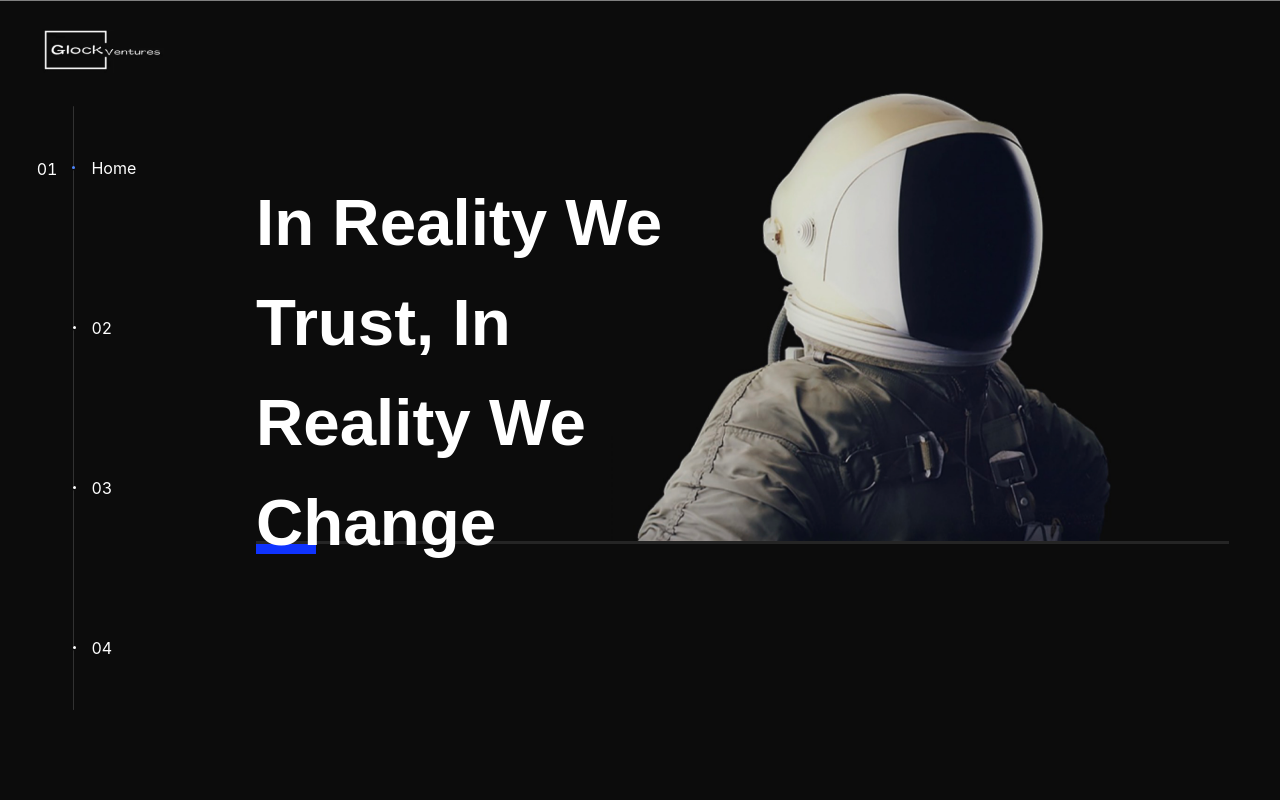
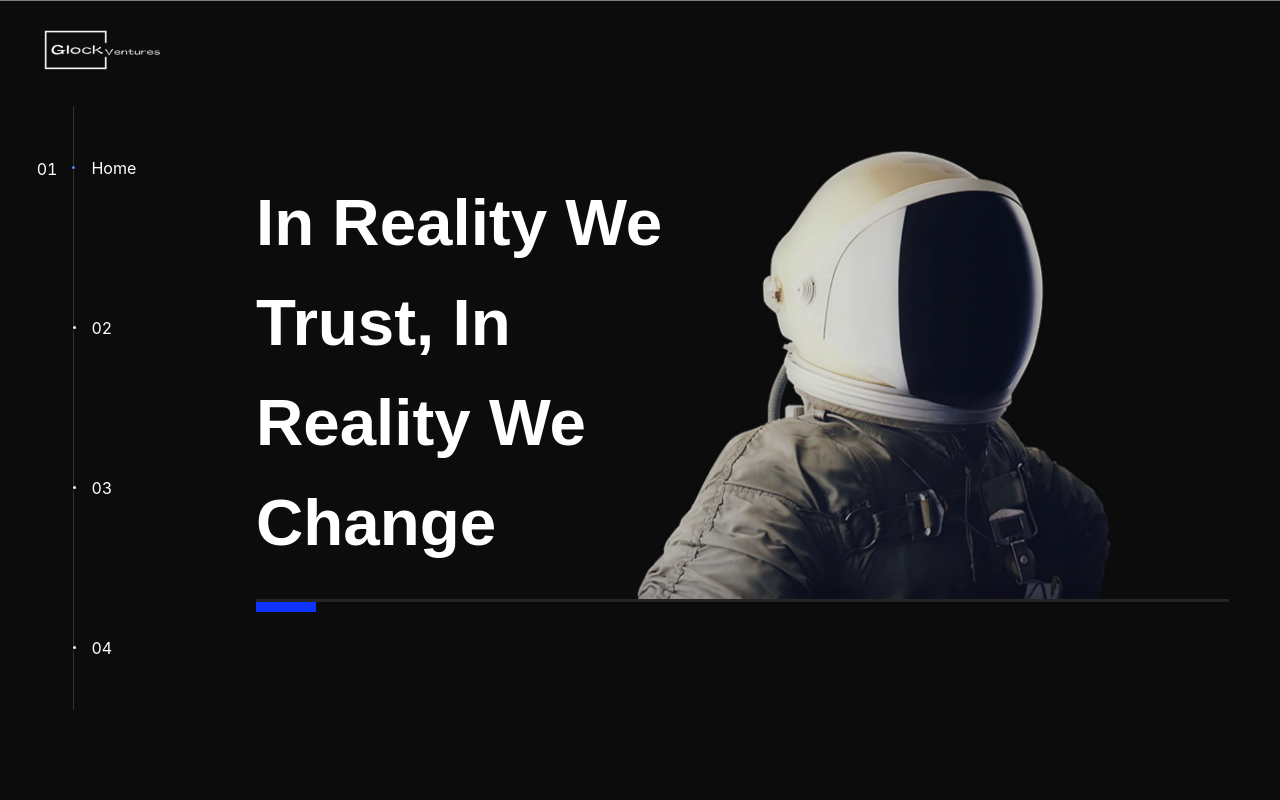
Before and after one commit to GlockVentures/glock-ventures-homepage, a React (Create React App) app: page / in a window 1280 px wide. Shown: the top 800 px of the page. Built offline with nearby package versions, Linux system fonts and the light colour scheme.

Commit message:
optimize UI

```diff
--- a/src/App.css
+++ b/src/App.css
@@ -160,6 +160,7 @@ footer{
 }
 
 .Home-hr {
+  margin-top: calc(50px + 25vh - 15vw); /* fit for more sizes of screen */
   width: 76vw;
   height: 3px;
   background: #252525;
@@ -180,5 +181,6 @@ footer{
   width: 40.3vw;
   position: relative;
   left: -4.42vw;
+  top: calc(50px + 25vh - 15vw); /* fit for more sizes of screen */
   z-index: 1;
 }
```
